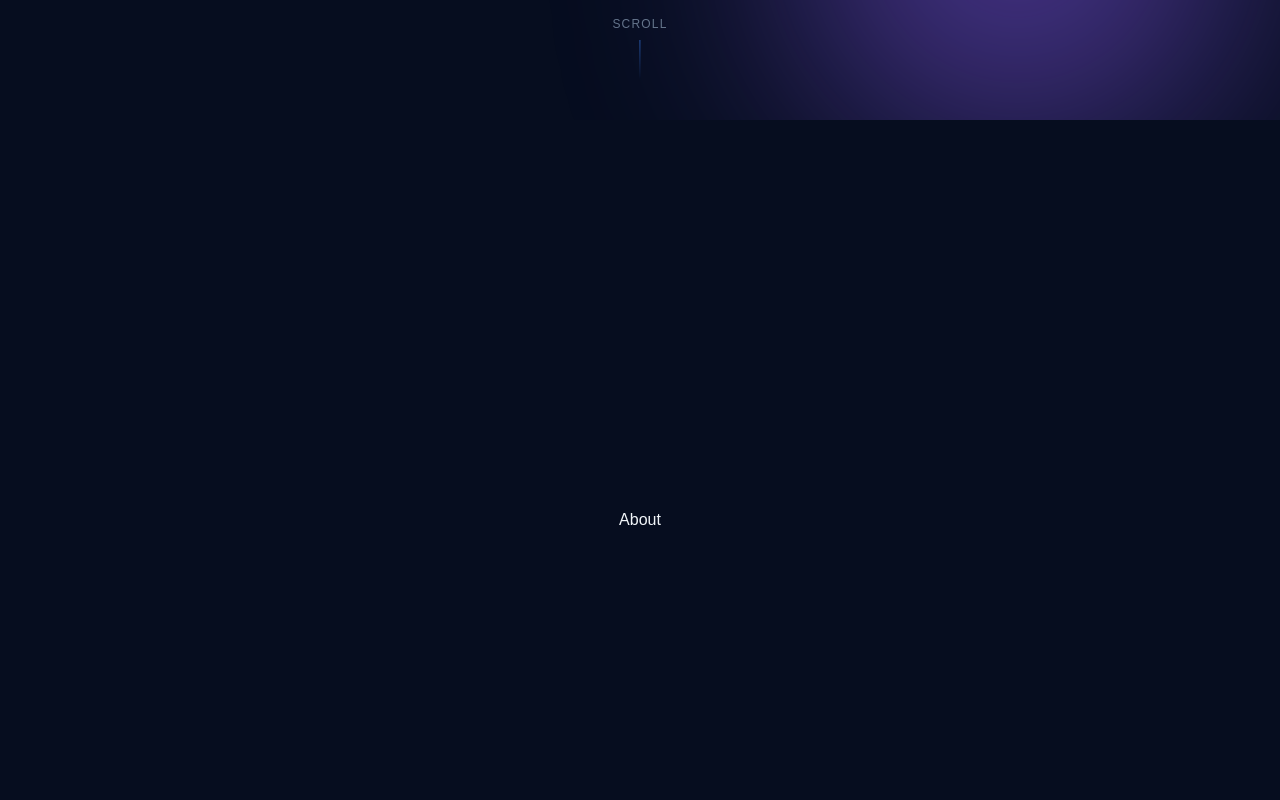
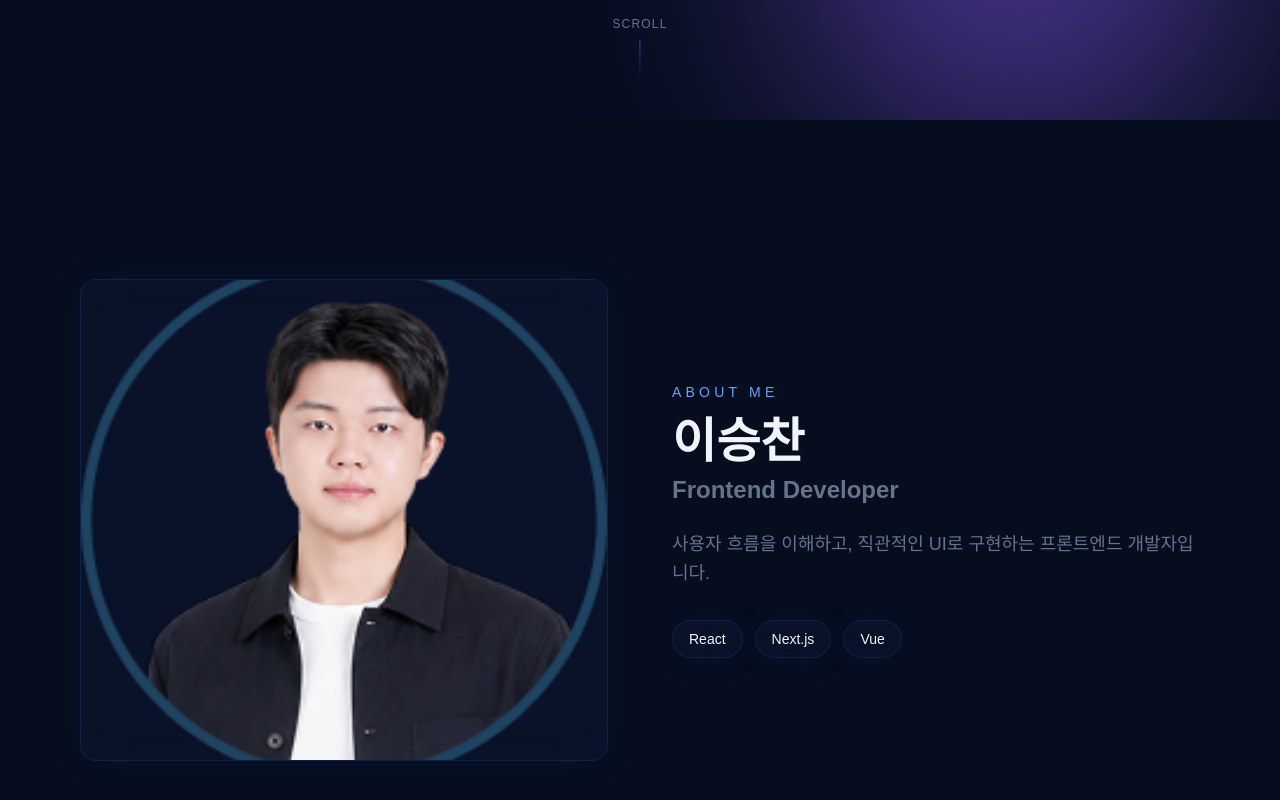
Before and after one commit to leechan9715/PortFolio-2, a React (Vite) app: page / in a window 1280 px wide. Shown: the part 680-1480 px from the top of the page. Built offline with nearby package versions, Linux system fonts and the light colour scheme; a web font is replaced by a local one.

Commit message:
feat: add about section with parallax image

```diff
--- a/src/App.jsx
+++ b/src/App.jsx
@@ -1,5 +1,6 @@
 import { useLenis } from "./hooks/useLenis";
 import { Hero } from "./sections/Hero";
+import { About } from "./sections/About";
 
 function App() {
   useLenis();
@@ -7,7 +8,7 @@ function App() {
   return (
     <main className="relative w-full bg-[var(--bg-primary)] text-[var(--text-primary)]">
       <Hero />
-      <section id="about" className="min-h-screen flex items-center justify-center">About</section>
+      <About />
       <section id="process" className="min-h-screen flex items-center justify-center">Process</section>
       <section id="skills" className="min-h-screen flex items-center justify-center">Skills</section>
       <section id="projects" className="min-h-screen flex items-center justify-center">Projects</section>
--- /dev/null
+++ b/src/sections/About.jsx
@@ -0,0 +1,58 @@
+import { useRef } from "react";
+import { gsap } from "gsap";
+import { useGSAP } from "@gsap/react";
+import Profile from "../assets/img/profile.png";
+
+export function About() {
+  const root = useRef(null);
+
+  useGSAP(
+    () => {
+      gsap.to(".about-img", {
+        yPercent: -15,
+        ease: "none",
+        scrollTrigger: { trigger: root.current, start: "top bottom", end: "bottom top", scrub: true },
+      });
+      gsap.from(".about-line", {
+        y: 40,
+        opacity: 0,
+        stagger: 0.15,
+        duration: 0.8,
+        ease: "power3.out",
+        scrollTrigger: { trigger: root.current, start: "top 70%" },
+      });
+    },
+    { scope: root },
+  );
+
+  return (
+    <section
+      id="about"
+      ref={root}
+      className="relative min-h-screen flex items-center py-24 px-6 md:px-20"
+    >
+      <div className="max-w-6xl mx-auto grid md:grid-cols-2 gap-16 items-center">
+        <div className="relative overflow-hidden rounded-2xl glass">
+          <img src={Profile} alt="profile" className="about-img w-full h-[480px] object-cover" />
+        </div>
+        <div>
+          <h2 className="about-line text-sm tracking-[0.3em] text-[var(--accent-glow)] uppercase mb-4">
+            About Me
+          </h2>
+          <h3 className="about-line text-4xl md:text-5xl font-bold mb-6">
+            이승찬
+            <span className="block text-[var(--text-muted)] text-2xl mt-2">Frontend Developer</span>
+          </h3>
+          <p className="about-line text-lg text-[var(--text-muted)] leading-relaxed">
+            사용자 흐름을 이해하고, 직관적인 UI로 구현하는 프론트엔드 개발자입니다.
+          </p>
+          <div className="about-line flex gap-3 mt-8">
+            {["React", "Next.js", "Vue"].map((t) => (
+              <span key={t} className="px-4 py-2 rounded-full glass text-sm">{t}</span>
+            ))}
+          </div>
+        </div>
+      </div>
+    </section>
+  );
+}
```
